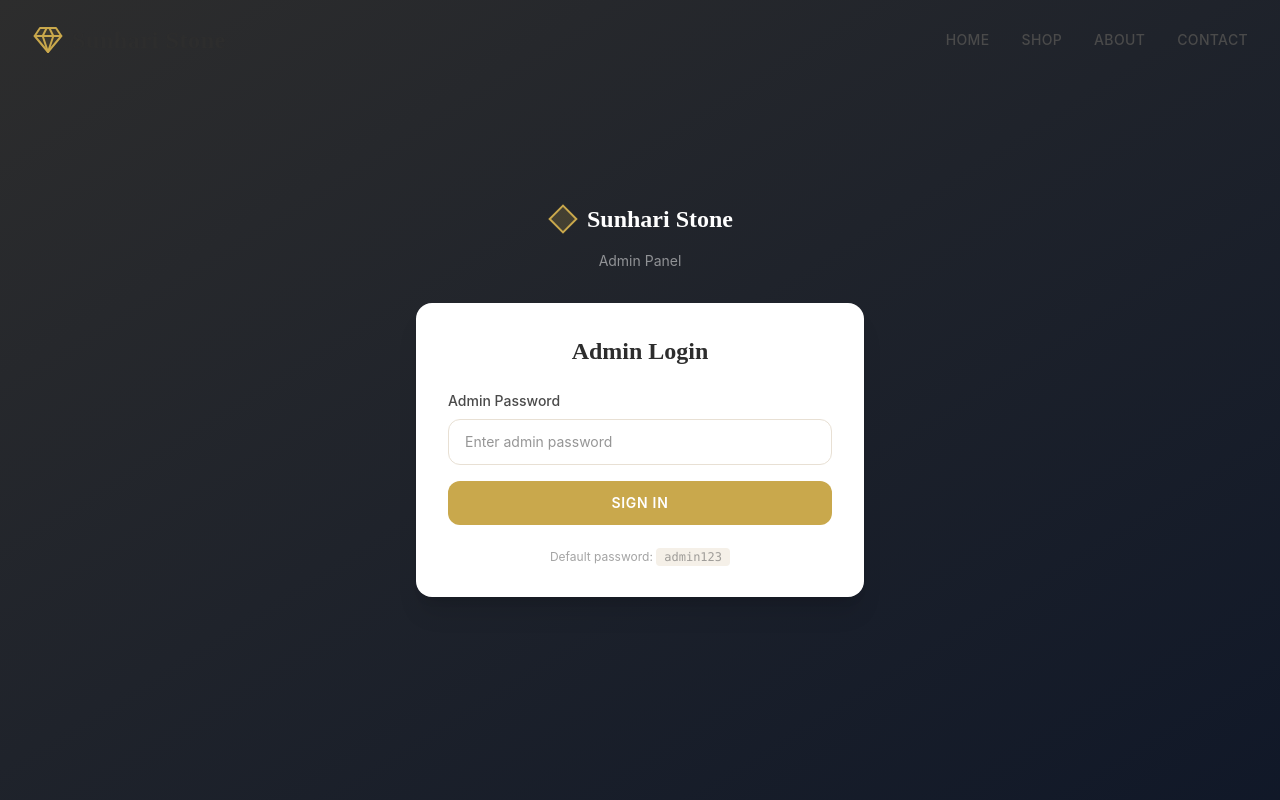
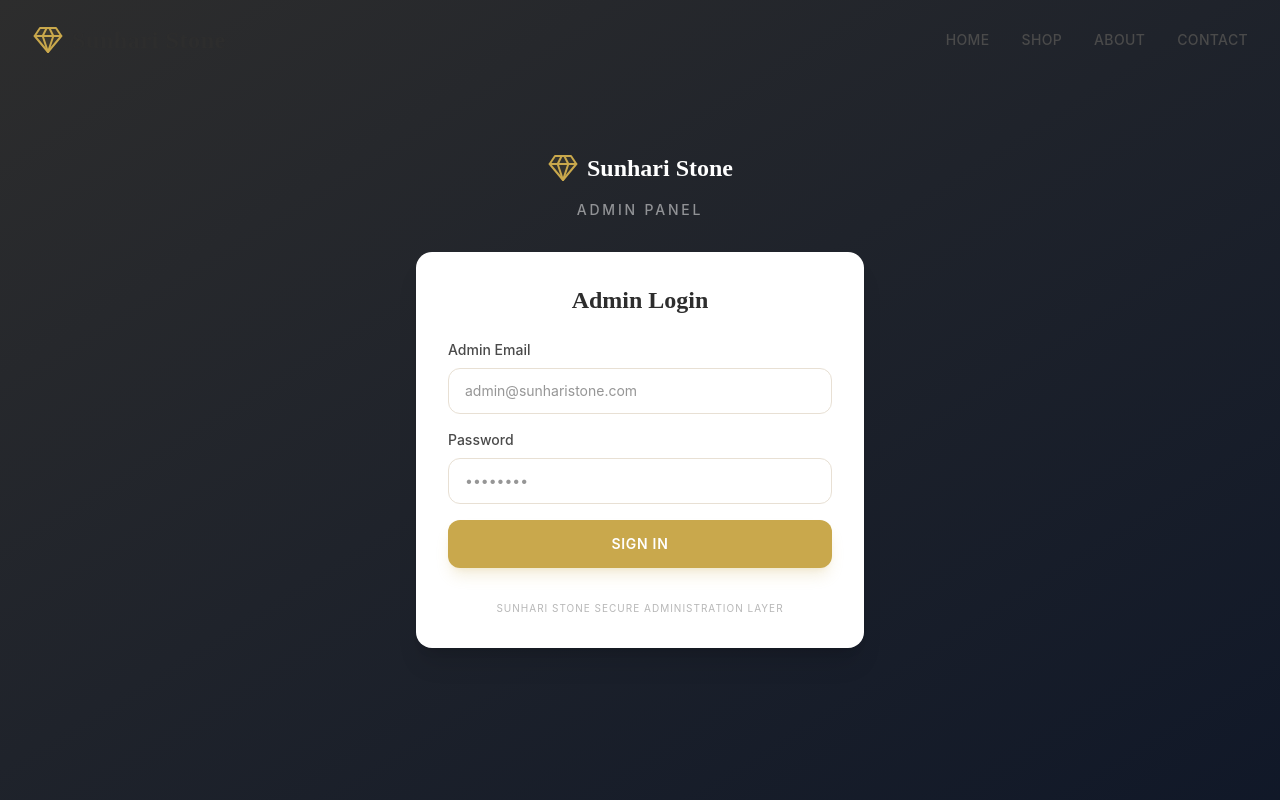
Before and after one commit to Mikey-Here3/Sunhari-stone, a Next.js app: page /admin in a window 1280 px wide. Shown: the top 800 px of the page. Built offline with nearby package versions, Linux system fonts and the light colour scheme.

Commit message:
feat: update admin login to require email and use database authentication

```diff
--- a/app/admin/page.tsx
+++ b/app/admin/page.tsx
@@ -9,6 +9,7 @@ import { useState } from "react";
 import { useRouter } from "next/navigation";
 
 export default function AdminLoginPage() {
+  const [email, setEmail] = useState("");
   const [password, setPassword] = useState("");
   const [error, setError] = useState("");
   const [loading, setLoading] = useState(false);
@@ -23,17 +24,16 @@ export default function AdminLoginPage() {
       const res = await fetch("/api/admin/login", {
         method: "POST",
         headers: { "Content-Type": "application/json" },
-        body: JSON.stringify({ password }),
+        body: JSON.stringify({ email, password }),
       });
 
       const data = await res.json();
 
       if (res.ok) {
-        // Store admin token in localStorage
         localStorage.setItem("admin_token", data.token);
         router.push("/admin/dashboard");
       } else {
-        setError(data.error || "Invalid password");
+        setError(data.error || "Invalid credentials");
       }
     } catch {
       setError("Something went wrong. Please try again.");
@@ -45,35 +45,20 @@ export default function AdminLoginPage() {
   return (
     <div className="min-h-screen flex items-center justify-center bg-gradient-to-br from-charcoal to-gray-900 px-4">
       <div className="w-full max-w-md">
-        {/* Logo */}
         <div className="text-center mb-8">
           <div className="inline-flex items-center gap-2 mb-4">
-            <svg
-              width="32"
-              height="32"
-              viewBox="0 0 24 24"
-              fill="none"
-              className="text-gold"
-            >
-              <path
-                d="M12 2L2 12L12 22L22 12L12 2Z"
-                fill="currentColor"
-                opacity="0.2"
-              />
-              <path
-                d="M12 2L2 12L12 22L22 12L12 2Z"
-                stroke="currentColor"
-                strokeWidth="1.5"
-              />
+            <svg width="32" height="32" viewBox="0 0 24 24" fill="none" className="text-gold" stroke="currentColor" strokeWidth="1.5" strokeLinecap="round" strokeLinejoin="round">
+              <path d="M6 3h12l4 6-10 12L2 9z" fill="currentColor" fillOpacity="0.1" />
+              <path d="M11 3L8 9l4 12 4-12-3-6" />
+              <path d="M2 9h20" />
             </svg>
             <span className="font-heading text-2xl font-semibold text-white">
               Sunhari Stone
             </span>
           </div>
-          <p className="text-sm text-white/50">Admin Panel</p>
+          <p className="text-sm text-white/50 text-gold uppercase tracking-[0.2em] font-medium">Admin Panel</p>
         </div>
 
-        {/* Login Card */}
         <div className="bg-white rounded-2xl p-8 shadow-xl">
           <h1 className="font-heading text-2xl font-bold text-charcoal text-center mb-6">
             Admin Login
@@ -81,25 +66,37 @@ export default function AdminLoginPage() {
 
           <form onSubmit={handleLogin} className="space-y-4">
             <div>
-              <label
-                htmlFor="admin-password"
-                className="block text-sm font-medium text-charcoal-light mb-2"
-              >
-                Admin Password
+              <label htmlFor="admin-email" className="block text-sm font-medium text-charcoal-light mb-2">
+                Admin Email
+              </label>
+              <input
+                id="admin-email"
+                type="email"
+                value={email}
+                onChange={(e) => setEmail(e.target.value)}
+                placeholder="admin@sunharistone.com"
+                className="w-full px-4 py-3 rounded-xl border border-border focus:border-gold focus:ring-2 focus:ring-gold/20 outline-none text-sm transition-all"
+                required
+              />
+            </div>
+
+            <div>
+              <label htmlFor="admin-password" className="block text-sm font-medium text-charcoal-light mb-2">
+                Password
               </label>
               <input
                 id="admin-password"
                 type="password"
                 value={password}
                 onChange={(e) => setPassword(e.target.value)}
-                placeholder="Enter admin password"
+                placeholder="••••••••"
                 className="w-full px-4 py-3 rounded-xl border border-border focus:border-gold focus:ring-2 focus:ring-gold/20 outline-none text-sm transition-all"
                 required
               />
             </div>
 
             {error && (
-              <p className="text-sm text-red-500 bg-red-50 px-4 py-2 rounded-lg">
+              <p className="text-sm text-red-500 bg-red-50 px-4 py-2 rounded-lg border border-red-100 animate-fade-in">
                 {error}
               </p>
             )}
@@ -107,14 +104,14 @@ export default function AdminLoginPage() {
             <button
               type="submit"
               disabled={loading}
-              className="w-full bg-gold text-white py-3 rounded-xl font-semibold text-sm uppercase tracking-wider hover:bg-gold-dark transition-colors disabled:opacity-50 disabled:cursor-not-allowed"
+              className="w-full bg-gold text-white py-3.5 rounded-xl font-semibold text-sm uppercase tracking-wider hover:bg-gold-dark transition-all duration-300 disabled:opacity-50 disabled:cursor-not-allowed shadow-lg shadow-gold/20"
             >
               {loading ? "Signing in..." : "Sign In"}
             </button>
           </form>
 
-          <p className="text-xs text-center text-charcoal-light/50 mt-6">
-            Default password: <code className="bg-beige px-2 py-0.5 rounded">admin123</code>
+          <p className="text-[10px] text-center text-charcoal-light/40 mt-8 leading-relaxed uppercase tracking-widest">
+            Sunhari Stone Secure Administration Layer
           </p>
         </div>
       </div>
--- a/app/api/admin/login/route.ts
+++ b/app/api/admin/login/route.ts
@@ -6,24 +6,46 @@
 import { NextRequest, NextResponse } from "next/server";
 import jwt from "jsonwebtoken";
 
-// Admin password — change this in production via env vars
-const ADMIN_PASSWORD = process.env.ADMIN_PASSWORD || "admin123";
+import { prisma } from "@/lib/prisma";
+import bcrypt from "bcryptjs";
+
 const JWT_SECRET = process.env.JWT_SECRET || "sunhari-stone-secret-key-2025";
 
 export async function POST(request: NextRequest) {
   try {
-    const { password } = await request.json();
+    const { email, password } = await request.json();
 
-    if (password !== ADMIN_PASSWORD) {
+    if (!email || !password) {
       return NextResponse.json(
-        { error: "Invalid password" },
+        { error: "Email and password are required" },
+        { status: 400 }
+      );
+    }
+
+    // Find admin user in database
+    const admin = await prisma.adminUser.findUnique({
+      where: { email },
+    });
+
+    if (!admin) {
+      return NextResponse.json(
+        { error: "Invalid credentials" },
+        { status: 401 }
+      );
+    }
+
+    // Compare password
+    const isMatch = await bcrypt.compare(password, admin.password);
+    if (!isMatch) {
+      return NextResponse.json(
+        { error: "Invalid credentials" },
         { status: 401 }
       );
     }
 
     // Generate JWT token (valid for 24 hours)
     const token = jwt.sign(
-      { role: "admin", iat: Date.now() },
+      { userId: admin.id, email: admin.email, role: "admin" },
       JWT_SECRET,
       { expiresIn: "24h" }
     );
```
